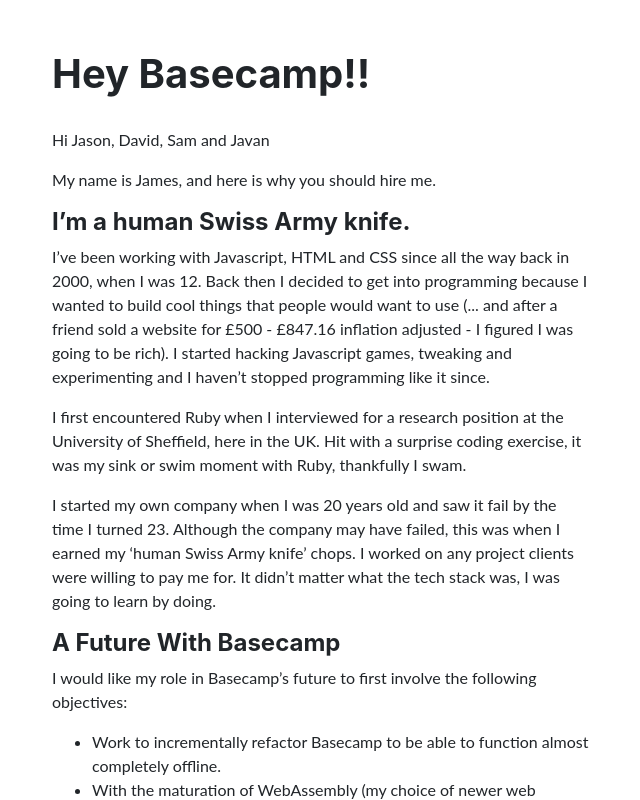
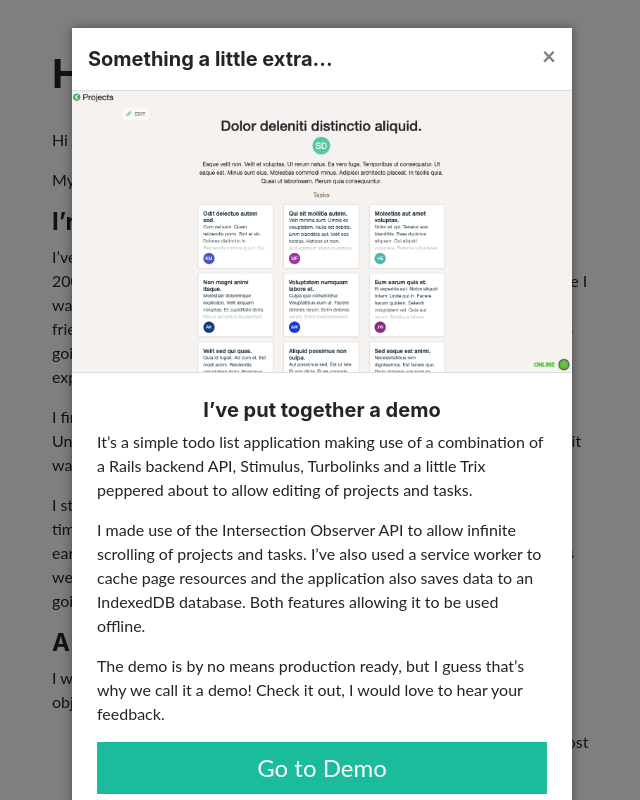
Before and after one commit to james-whiteley/james-whiteley.github.io, a website: page basecamp.html in a window 1280 px wide. Shown: the top 800 px of the page, without its empty margins (318-958 px from the left). Drawn offline with Linux system fonts and the light colour scheme.

Commit message:
Added modal and link to demo

```diff
--- a/basecamp.html
+++ b/basecamp.html
@@ -18,8 +18,68 @@
   <!-- Theme CSS -->
 	<link href="css/freelancer.css" rel="stylesheet">
 	<link rel="shortcut icon" type="image/png" sizes="32x32" href="img/favicon-32x32.png">
+	<style>
+		.modal-content {
+			border-radius: 0;
+			box-shadow: 0 0 10px rgba(0,0,0,0.4);
+		}
+
+		.modal-body {
+			padding: 0;
+		}
+
+		.modal-content img {
+			max-width: 100%;
+			border-top: 1px solid #ddd;
+    	border-bottom: 1px solid #ddd;
+		}
+
+		#modal-text {
+			padding: 25px;
+		}
+
+		#modal-text h5 {
+			text-align: center;
+		}
+
+		#modal-text a {
+			font-size: 1.5rem;
+    	display: block;
+    	border-radius: 0;
+		}
+	</style>
 </head>
 <body>
+	<!-- Modal -->
+	<div class="modal fade" id="demoModal" tabindex="-1" role="dialog" aria-labelledby="demoModalLabel" aria-hidden="true">
+	  <div class="modal-dialog" role="document">
+	    <div class="modal-content">
+	      <div class="modal-header">
+	        <h5 class="modal-title" id="demoModalLabel">Something a little extra...</h5>
+	        <button type="button" class="close" data-dismiss="modal" aria-label="Close">
+	          <span aria-hidden="true">&times;</span>
+	        </button>
+	      </div>
+	      <div class="modal-body">
+	        <img src="img/demo-screenshot.png" alt="Checkout this demo" />
+					<div id="modal-text">
+						<h5>I&rsquo;ve put together a demo</h5>
+						<p>It&rsquo;s a simple todo list application making use of a combination of a Rails backend API, Stimulus, Turbolinks
+							and a little Trix peppered about to allow editing of projects and tasks.</p>
+
+						<p>I made use of the Intersection Observer API to allow infinite scrolling of projects and tasks.
+							I&rsquo;ve also used a service worker to cache page resources and the application also saves data to an IndexedDB database.
+							Both features allowing it to be used offline.</p>
+
+						<p>The demo is by no means production ready, but I guess that&rsquo;s why we call it a demo!
+							Check it out, I would love to hear your feedback.</p>
+
+						<a href="https://basecamp.jameswhiteley.me.uk" target="_blank" class="btn btn-primary">Go to Demo</a>
+					</div>
+	      </div>
+	    </div>
+	  </div>
+	</div>
 	<div class="container" style="margin-top:50px;margin-bottom:50px;">
 		<div class="row">
 			<div class="col-sm-6 offset-sm-3">
@@ -61,5 +121,13 @@
 			</div>
 		</div>
 	</div>
+	<!-- Bootstrap core JavaScript -->
+  <script src="vendor/jquery/jquery.min.js"></script>
+  <script src="vendor/bootstrap/js/bootstrap.bundle.min.js"></script>
+	<script>
+    $(document).ready(function(){
+        $("#demoModal").modal('show');
+    });
+	</script>
 </body>
 </html>
```
Also changed, not shown: img/demo-screenshot.png (added).
